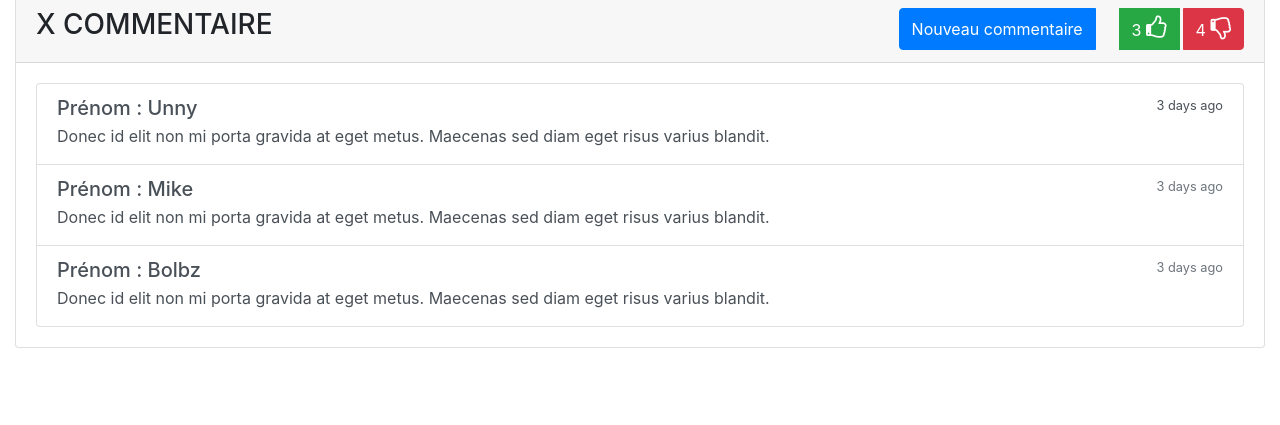
After one commit to bolbz/GBAF, a PHP site: page /views/partnerView.php in a window 1280 px wide. The commit adds this page. Shown: the part 375-800 px from the top of the page. Run offline with PHP 8.4, Linux system fonts and the light colour scheme; the template is opened without the code that fills it, so the values that code supplies are empty.

Commit message:
Création de la page partenaire + routeur partner

```diff
--- /dev/null
+++ b/views/partnerView.php
@@ -0,0 +1,77 @@
+<?php $title = htmlspecialchars($partner['name']); ?>
+
+<?php ob_start(); ?>
+
+<section>
+        <div class="container-fluid">
+            <div class="card mb-3">
+                <div class="text-center">
+                    <img src="<?= htmlspecialchars($partner['logo']) ?> class="card-img-top" alt="...">
+                </div>
+                <div class="card-body">
+                    <h2 class="card-title">
+                        <?= htmlspecialchars($partner['name']) ?>
+                    </h2>
+                    <p class="card-text">
+                        <?= nl2br(htmlspecialchars($partner['content']))?>
+                    </p>
+                </div>
+            </div>
+        </div>
+    </section>
+
+    <section>
+        <div class="container-fluid">
+            <div class="card">
+                <div class="card-header">
+                    <div class="btn-toolbar justify-content-between" role="toolbar"
+                        aria-label="Toolbar with button groups">
+                        <div class="input-group">
+                            <h3>X COMMENTAIRE</h3>
+                        </div>
+                        <div class="btn-group" role="group" aria-label="First group">
+                            <button type="button" class="btn btn-primary mr-4">Nouveau commentaire</button>
+                            <button type="button" class="btn btn-success mr-1">3 <i style="font-size:24px"
+                                    class="fa">&#xf087;</i></button>
+                            <button type="button" class="btn btn-danger">4 <i style="font-size:24px"
+                                    class="fa">&#xf088;</i></button>
+                        </div>
+
+                    </div>
+                </div>
+                <div class="card-body">
+                    <div class="list-group">
+                        <div class="list-group-item list-group-item-action">
+                            <div class="d-flex w-100 justify-content-between">
+                                <h5 class="mb-1">Prénom : Unny</h5>
+                                <small>3 days ago</small>
+                            </div>
+                            <p class="mb-1">Donec id elit non mi porta gravida at eget metus. Maecenas sed diam eget
+                                risus varius blandit.</p>
+                            </div>
+                        <div class="list-group-item list-group-item-action">
+                            <div class="d-flex w-100 justify-content-between">
+                                <h5 class="mb-1">Prénom : Mike</h5>
+                                <small class="text-muted">3 days ago</small>
+                            </div>
+                            <p class="mb-1">Donec id elit non mi porta gravida at eget metus. Maecenas sed diam eget
+                                risus varius blandit.</p>
+
+                        </div>
+                        <div class="list-group-item list-group-item-action">
+                            <div class="d-flex w-100 justify-content-between">
+                                <h5 class="mb-1">Prénom : Bolbz</h5>
+                                <small class="text-muted">3 days ago</small>
+                            </div>
+                            <p class="mb-1">Donec id elit non mi porta gravida at eget metus. Maecenas sed diam eget
+                                risus varius blandit.</p>
+
+                            </div>
+                    </div>
+                </div>
+            </div>
+        </div>
+    </section>
+
+    <?php $content = ob_get_clean(); ?>
+    <?php require ('template.php'); ?>
```
Also changed, not shown: controllers/PartnerController.php (renamed from controllers/Controller.php, +8 -0 lines), index.php (+20 -5 lines), models/PartnerManager.php (+10 -0 lines), views/homeView.php (+15 -13 lines).
